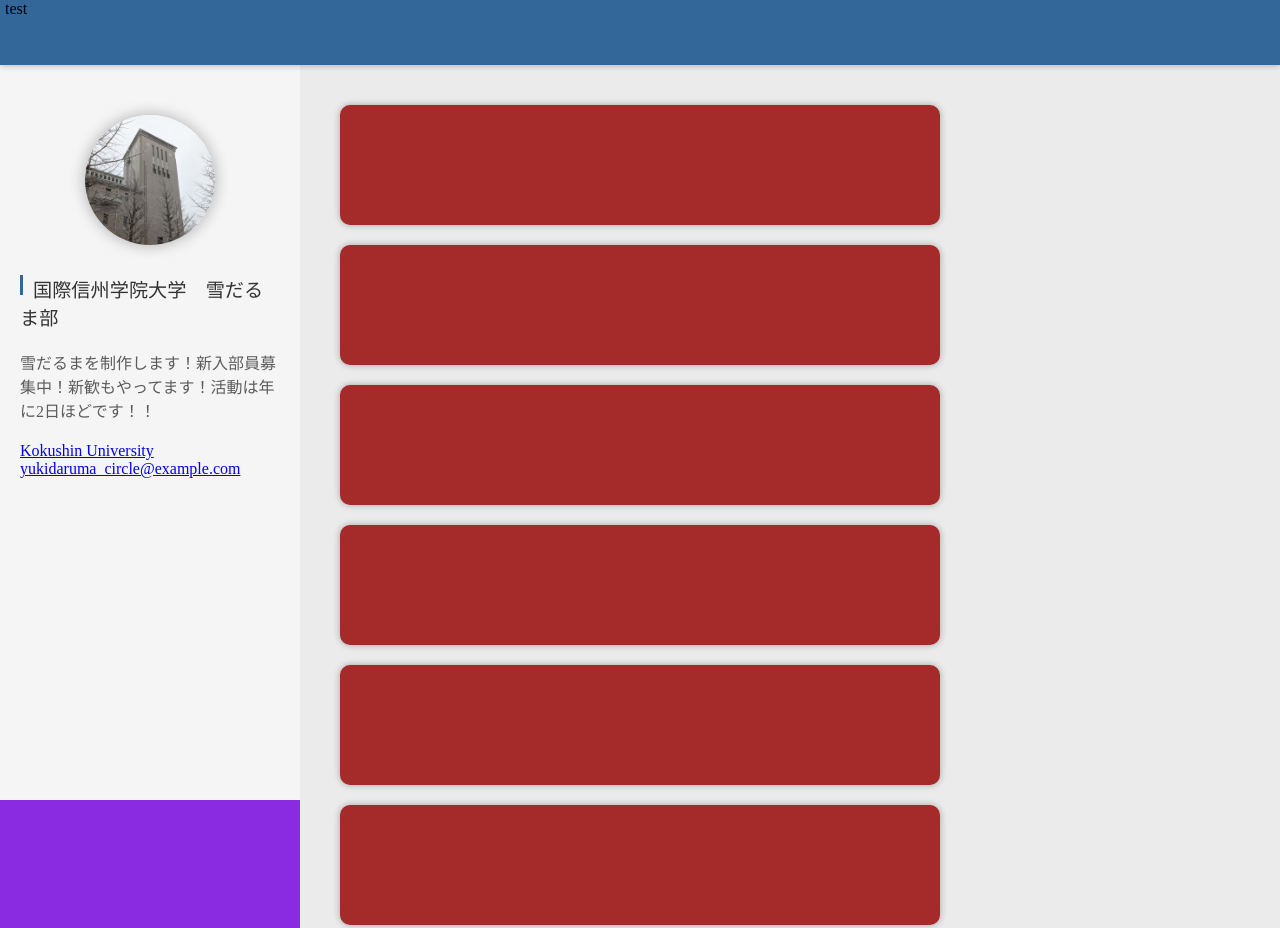
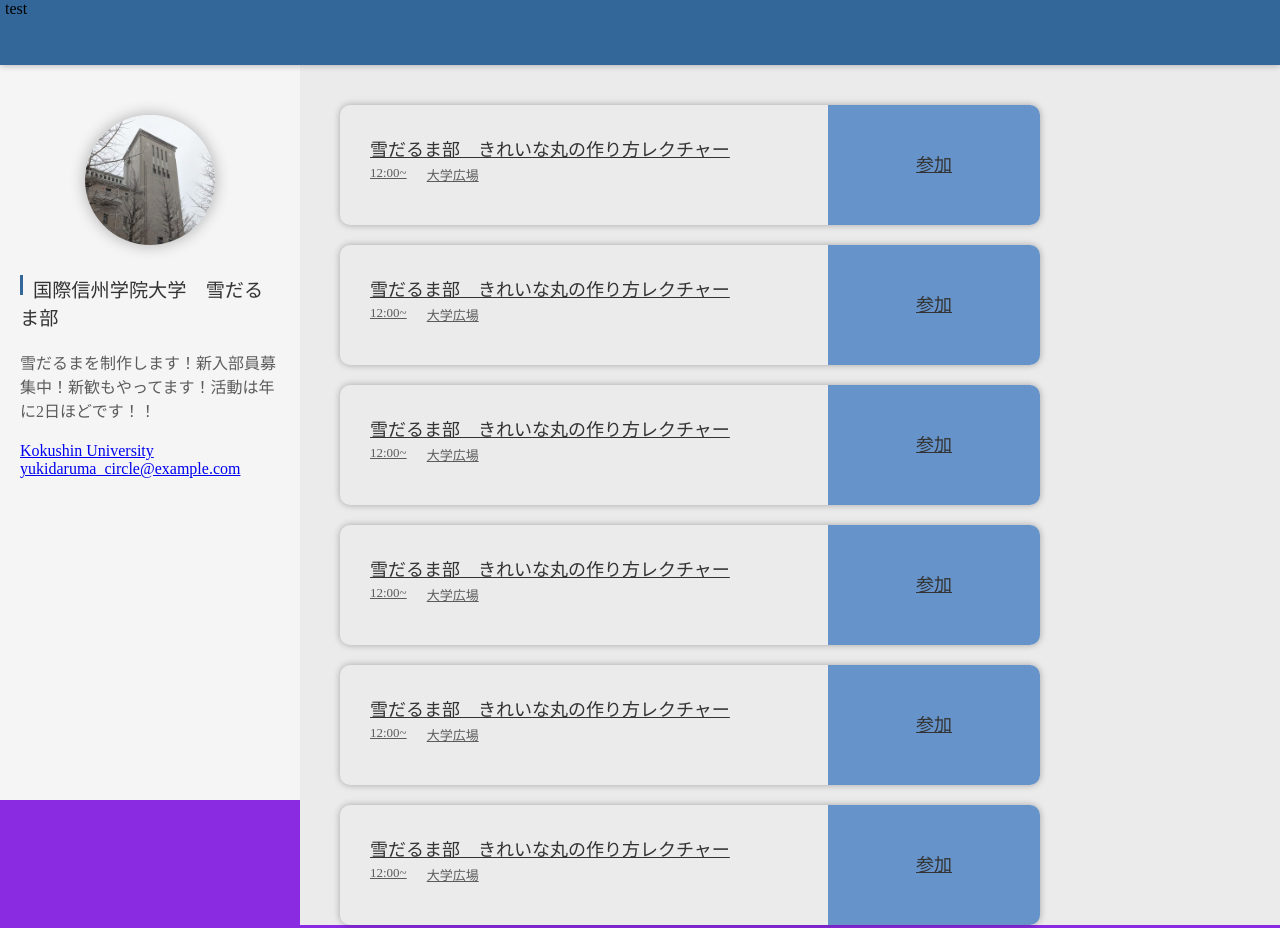
Before and after one commit to KanadeSisido/Hack_U_code_attendance_sheet, a plain HTML site: page index.html in a window 1280 px wide. Shown: the top 928 px of the page. Drawn offline with Linux system fonts and the light colour scheme.

Commit message:
applying design and making "schedule"field

```diff
--- a/index.html
+++ b/index.html
@@ -39,36 +39,104 @@
 
             <div id="timeline">
 
+                <div class="schedule">
 
-                <a class="schedule">
+                    <div class="schedule-left">
+                        <a class="schedule-link" href="#"></a>
+                        <a class="schedule-title" href="#">雪だるま部　きれいな丸の作り方レクチャー</a>
+                        <div class="schedule-subdata">
+                            <a class="schedule-subdata-child" href="#">12:00~</a>
+                            <a class="schedule-subdata-child" href="#">大学広場</a>
+                        </div>
+                    </div>
 
-                </a>
+                    <div class="schedule-right">
+                        <a class="schedule-join" href="#">参加</a>
+                    </div>
 
-                <a class="schedule">
+                </div>
 
-                </a>
-                <a class="schedule">
+                <div class="schedule">
 
-                </a>
+                    <div class="schedule-left">
+                        <a class="schedule-link" href="#"></a>
+                        <a class="schedule-title" href="#">雪だるま部　きれいな丸の作り方レクチャー</a>
+                        <div class="schedule-subdata">
+                            <a class="schedule-subdata-child" href="#">12:00~</a>
+                            <a class="schedule-subdata-child" href="#">大学広場</a>
+                        </div>
+                    </div>
 
-                <a class="schedule">
+                    <div class="schedule-right">
+                        <a class="schedule-join" href="#">参加</a>
+                    </div>
 
-                </a>
+                </div>
+                <div class="schedule">
 
-                <a class="schedule">
+                    <div class="schedule-left">
+                        <a class="schedule-link" href="#"></a>
+                        <a class="schedule-title" href="#">雪だるま部　きれいな丸の作り方レクチャー</a>
+                        <div class="schedule-subdata">
+                            <a class="schedule-subdata-child" href="#">12:00~</a>
+                            <a class="schedule-subdata-child" href="#">大学広場</a>
+                        </div>
+                    </div>
 
-                </a>
+                    <div class="schedule-right">
+                        <a class="schedule-join" href="#">参加</a>
+                    </div>
 
-                <a class="schedule">
+                </div>
+                <div class="schedule">
 
-                </a>
-                <a class="schedule">
+                    <div class="schedule-left">
+                        <a class="schedule-link" href="#"></a>
+                        <a class="schedule-title" href="#">雪だるま部　きれいな丸の作り方レクチャー</a>
+                        <div class="schedule-subdata">
+                            <a class="schedule-subdata-child" href="#">12:00~</a>
+                            <a class="schedule-subdata-child" href="#">大学広場</a>
+                        </div>
+                    </div>
 
-                </a>
+                    <div class="schedule-right">
+                        <a class="schedule-join" href="#">参加</a>
+                    </div>
 
-                <a class="schedule">
+                </div>
+                <div class="schedule">
 
-                </a>
+                    <div class="schedule-left">
+                        <a class="schedule-link" href="#"></a>
+                        <a class="schedule-title" href="#">雪だるま部　きれいな丸の作り方レクチャー</a>
+                        <div class="schedule-subdata">
+                            <a class="schedule-subdata-child" href="#">12:00~</a>
+                            <a class="schedule-subdata-child" href="#">大学広場</a>
+                        </div>
+                    </div>
+
+                    <div class="schedule-right">
+                        <a class="schedule-join" href="#">参加</a>
+                    </div>
+
+                </div>
+                <div class="schedule">
+
+                    <div class="schedule-left">
+                        <a class="schedule-link" href="#"></a>
+                        <a class="schedule-title" href="#">雪だるま部　きれいな丸の作り方レクチャー</a>
+                        <div class="schedule-subdata">
+                            <a class="schedule-subdata-child" href="#">12:00~</a>
+                            <a class="schedule-subdata-child" href="#">大学広場</a>
+                        </div>
+                    </div>
+
+                    <div class="schedule-right">
+                        <a class="schedule-join" href="#">参加</a>
+                    </div>
+
+                </div>
+
 
             </div>
 
--- a/source/index.css
+++ b/source/index.css
@@ -59,6 +59,7 @@ header
     box-sizing: border-box;
     background-color: #f5f5f5;
     border-right: rgba(0,0,0,0.3);
+    z-index: 50;
 }
 
 #side img
@@ -121,26 +122,115 @@ header
     padding-top: 40px;
     padding-left: 40px;
 
-    min-width: calc(600px + 40px);
+    min-width: calc(700px + 40px);
 
 
     background-color : #ebebeb;
     box-sizing: border-box;
 }
 
+
+
+
 /*Schedule*/
-#timeline a
+.schedule
 {
-    display:block;
-
     margin-bottom : 20px;
 
     height : 120px;
-    width: 600px;
+    width: 700px;
+
+    border-radius: 10px;
+    box-shadow: rgba(0,0,0,0.3) 0px 0px 7px;
+    background-color: #ebebeb;
+
+    transition: 200ms;
+}
+
+.schedule:hover
+{
+    box-shadow: rgba(0,0,0,0.3) 0px 0px 20px;
+}
+
+
+.schedule-left
+{
+    display: block;
+    position: relative;
+    float : left;
+    width : 488px;
+    height : 100%;
+}
+
+
+.schedule-title
+{
+    display: block;
+    position: absolute;
+    top : 30px;
+    left : 30px;
+
+    font-size: large;
+    color : #333333;
+}
+
+.schedule-subdata
+{
+    position: absolute;
+    top : 60px;
+    left : 30px;
+
+
+}
+
+.schedule-subdata-child
+{
+    display: block;
+    float : left;
+    margin-right: 20px;
+
+    font-size: small;
+    color : #5c5c5c;
+}
+.schedule-link
+{
+    position : absolute;
+    display: block;
+    width : 100%;
+    height : 100%;
+    background-color: rgba(0,0,0,0);
+}
 
 
 
-    border-radius: 10px;
-    box-shadow: rgba(0,0,0,0.3) 0px 0px 7px;
-    background-color: brown;
+.schedule-right
+{
+    display: block;
+    float : left;
+
+    width : 212px;
+    height : 120px;
 }
+
+.schedule-join
+{
+    display: block;
+    width : 100%;
+    height: 100%;
+
+    border-radius: 0px 10px 10px 0px;
+
+    text-align: center;
+    font-size: large;
+    color:#333333;
+    line-height: 120px;
+
+    background-color: #6693ca;
+
+    transition: 200ms;
+}
+
+.schedule-join:hover
+{
+    background-color: #5781b5;
+}
```
